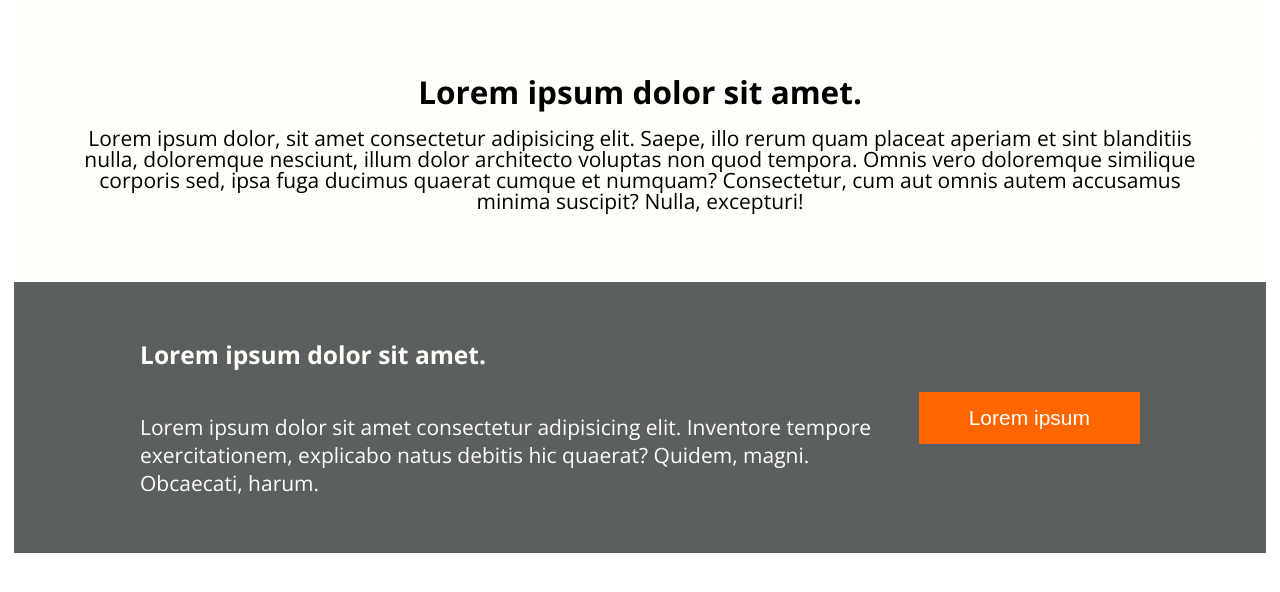
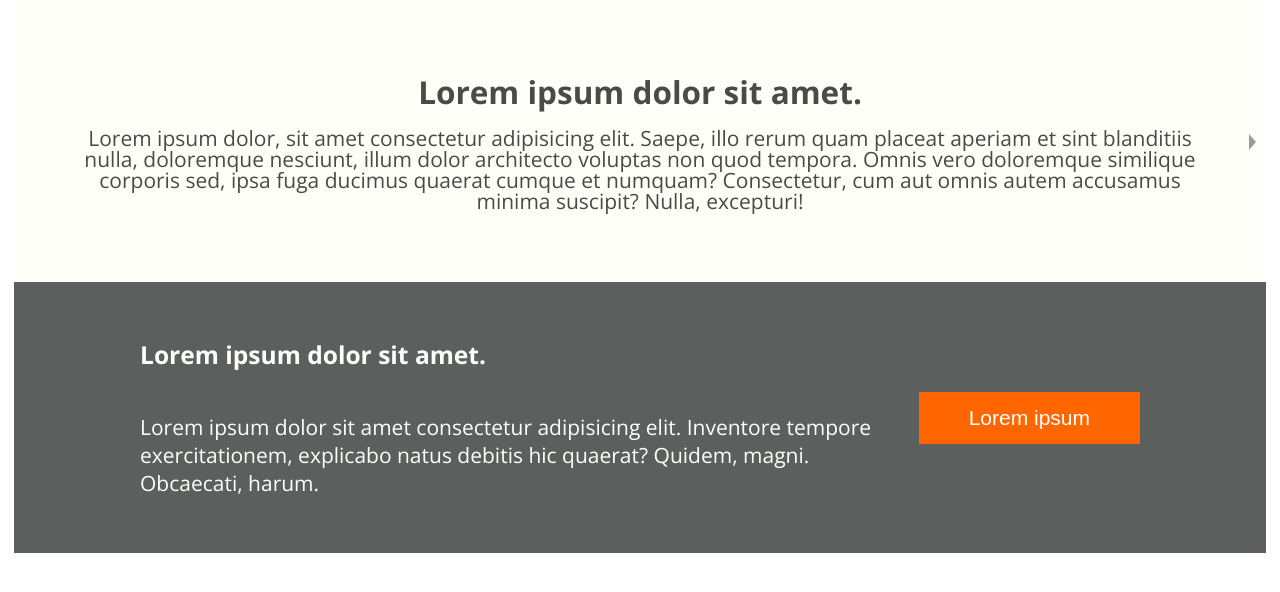
Before and after one commit to kwojtas172/plan-a-diet, a React app: page / in a window 1280 px wide. Built offline with nearby package versions, Linux system fonts and the light colour scheme; a web font is replaced by a local one.

Commit message:
update component Carousela js&scss

```diff
--- a/src/scss/_carousel.scss
+++ b/src/scss/_carousel.scss
@@ -14,6 +14,7 @@
     height: auto;
     width: 100%;
     background-color: $bg-color;
+    color: $header-color;
 
     display: flex;
     flex-direction: column;
@@ -36,3 +37,11 @@
 .carousel-status {
     display: none;
 }
+
+.carousel .control-next.control-arrow:before {
+    border-left: 0.5rem solid black;
+}
+
+.carousel .control-prev.control-arrow:before {
+    border-right: 0.5rem solid black;
+}
```
